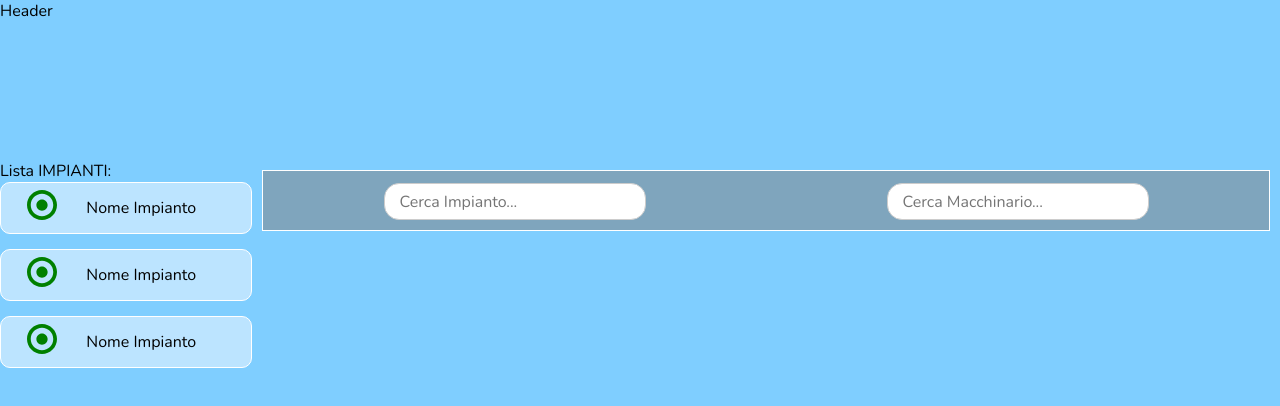
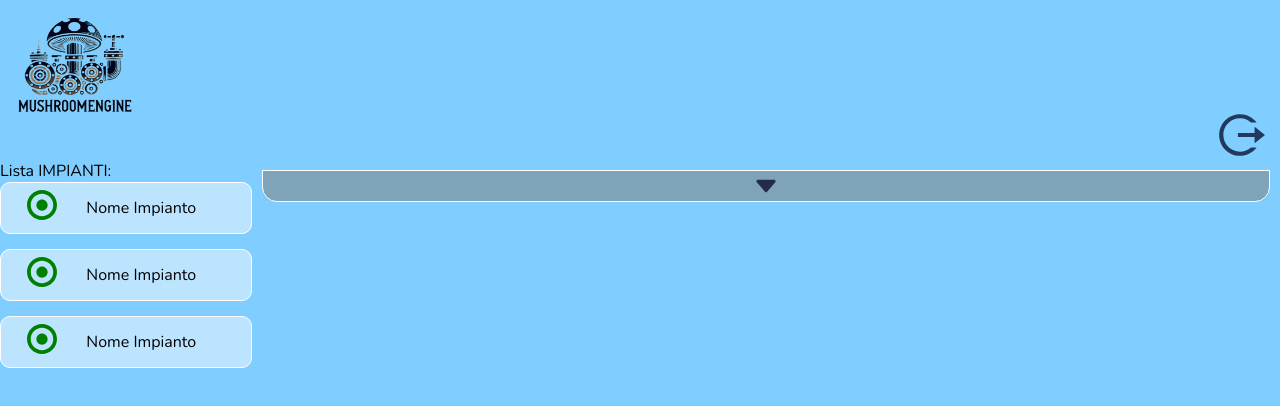
Before and after one commit to DanielKirash/MushroomEngine, a React (Create React App) app: page /dashboard in a window 1280 px wide. Shown: the top 406 px of the page. Built offline with nearby package versions, Linux system fonts and the light colour scheme; a web font is replaced by a local one.

Commit message:
search bar OK

```diff
--- a/src/UI/atoms/inputFields/style.css
+++ b/src/UI/atoms/inputFields/style.css
@@ -5,4 +5,5 @@
     border-radius: 15px;
     border: 1px solid #ccc;
     padding: 5px;
+    padding-left: 25px;
 }
--- /dev/null
+++ b/src/UI/atoms/logo/Logo.tsx
@@ -0,0 +1,13 @@
+import LogoProps from './LogoProps';
+import './style.css'
+
+const Logo = ({className} : LogoProps) => {
+
+    return(
+        <div>
+            <img src={'fungoLogo.png'} alt='Logo' className={className}></img>
+        </div>
+    )
+}
+
+export default Logo;
--- /dev/null
+++ b/src/UI/atoms/logo/LogoProps.ts
@@ -0,0 +1,5 @@
+type LogoProps = {
+    className? : string
+}
+
+export default LogoProps;
--- /dev/null
+++ b/src/UI/atoms/logo/style.css
@@ -0,0 +1,17 @@
+
+img.medium-size{
+    width: 220px;
+    height: 220px;
+    margin-bottom: 20px;
+}
+
+img.small-size{
+    width: 150px;
+    height: 140px;
+}
+
+img.large-size{
+    width: 220px;
+    height: 220px;
+    margin-bottom: 20px;
+}
--- a/src/UI/molecules/barraRicerca/BarraRicerca.tsx
+++ b/src/UI/molecules/barraRicerca/BarraRicerca.tsx
@@ -1,11 +1,27 @@
+import { IconContext } from 'react-icons';
 import InputField from '../../atoms/inputFields/InputText';
 import './style.css'
+import { IoCaretDownOutline , IoCaretUpOutline } from "react-icons/io5";
+import { useState } from 'react';
+
 
 function BarraRicerca(){
+    const [toggleValue , setToggleValue] = useState(false);
+
+    const handleToggle = () => {
+        setToggleValue(!toggleValue);
+    }
     return(
-        <div className='barra-ricerca'>
-            <InputField placeholder='Cerca Impianto...' id="searchImpianto" addClass='casella-ricerca'></InputField>
-            <InputField placeholder='Cerca Macchinario...' id="searchMacchinario" addClass='casella-ricerca'></InputField>
+        <div className={toggleValue? 'barra-ricerca' : 'barra-ricerca-hidden barra-ricerca'}>
+            <div className={toggleValue?'box-input' : 'box-input-hidden'}>
+                <InputField placeholder='Cerca Impianto...' id="searchImpianto" addClass='casella-ricerca'></InputField>
+                <InputField placeholder='Cerca Macchinario...' id="searchMacchinario" addClass='casella-ricerca'></InputField>
+            </div>
+            <div className='open-window'>
+                <IconContext.Provider value={{className:"open-arrow"}}>
+                {toggleValue?<IoCaretUpOutline onClick={handleToggle}/>:<IoCaretDownOutline onClick={handleToggle}/> }
+                </IconContext.Provider>
+            </div>
         </div>
     )
 }
--- a/src/UI/molecules/barraRicerca/style.css
+++ b/src/UI/molecules/barraRicerca/style.css
@@ -1,9 +1,37 @@
 .barra-ricerca  {
     border:1px solid white;
+    border-radius: 0 0 15px 15px;
+    display: flex;
+    flex-direction: column;
+
+    background-color: rgba(128, 128, 128, 0.518);
+    min-width: 600px;
+    min-height: 90px;
+}
+.barra-ricerca-hidden{
+    height:30px;
+    min-height: 30px;
+}
+.box-input-hidden{
+    display: none;
+}
+.box-input  {
     display: flex;
     justify-content: space-around;
-    background-color: rgba(128, 128, 128, 0.518);
-    min-width: 600px;
+}
+
+.open-window    {
+    height: 30px;
+    display: flex;
+    justify-content: center;
+
+    background-color:  rgba(128, 128, 128, 0.062);;
+}
+
+.open-arrow {
+    width: 50px;
+    height: 30px;
+    color: rgba(0, 0, 32, 0.728);
 }
 
 .casella-ricerca    {
--- a/src/UI/molecules/login/Login-card.tsx
+++ b/src/UI/molecules/login/Login-card.tsx
@@ -1,13 +1,12 @@
 import InputField from '../../atoms/inputFields/InputText';
+import Logo from '../../atoms/logo/Logo';
 import './login-card.css';
 
 
 const LoginCard = () => {
     return(
             <div className='login'>
-                <div className='logo'>
-                    <img src={'fungoLogo.png'} alt='Logo'></img>
-                </div>
+                    <Logo className='medium-size'/>
                 <div className='inputField'>
                     <InputField placeholder='Email' id='email'/>
                     <InputField placeholder='Password' id='password'/>
--- a/src/UI/molecules/login/login-card.css
+++ b/src/UI/molecules/login/login-card.css
@@ -40,10 +40,3 @@
 ::placeholder{
     padding-left: 10px;
 }
-
-
-img{
-    width: 220px;
-    height: 220px;
-    margin-bottom: 20px;
-}
--- a/src/UI/organisms/header/Header.tsx
+++ b/src/UI/organisms/header/Header.tsx
@@ -1,10 +1,18 @@
 import './header.css'
-import Light from '../../atoms/luceFunzionamento/Light'
+import Logo from '../../atoms/logo/Logo';
+import { RiLogoutCircleRLine } from "react-icons/ri";
+import { IconContext } from 'react-icons';
 
 const Header = () => {
     return (
         <header id="header">
-            <h1>Header</h1>
+            <Logo className='small-size'/>
+            <div className='logout-box'>
+                <IconContext.Provider value={{className:"logout-icon"}}>
+                    <RiLogoutCircleRLine/>
+                </IconContext.Provider>
+
+            </div>
         </header>
     )
   };
--- a/src/UI/organisms/header/header.css
+++ b/src/UI/organisms/header/header.css
@@ -1,4 +1,23 @@
 #header {
    height: 20vh;
+   width: 100vw;
    display: flex;
+   justify-content: space-between;
 }
+
+.logout-icon {
+   height: 50px;
+   width: 50px;
+   color: rgba(0, 0, 32, 0.728);
+   padding-right: 15px;
+}
+
+.logout-box {
+      width: 80px;
+
+      display: flex;
+      flex-direction: column;
+      justify-content: flex-end;
+      align-items: flex-end;
+
+}
```
